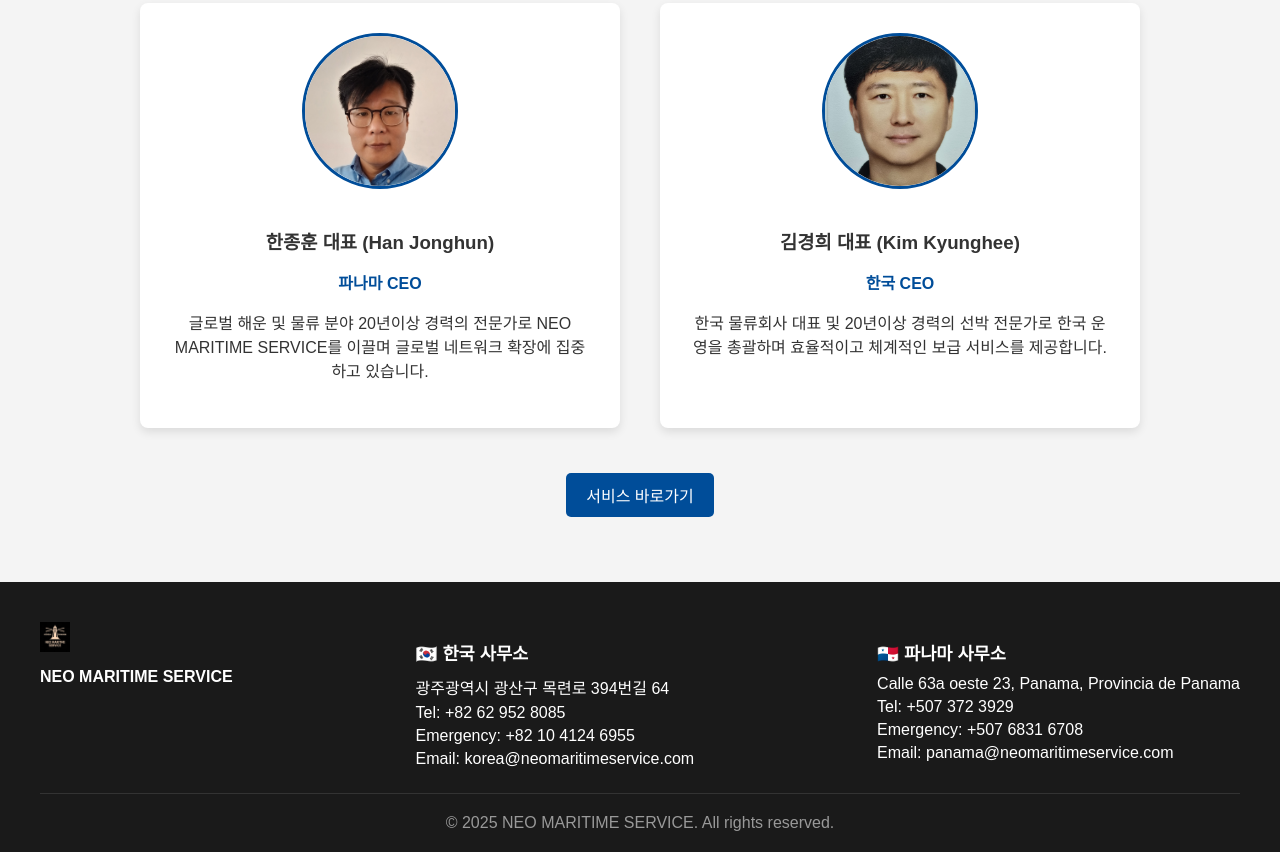
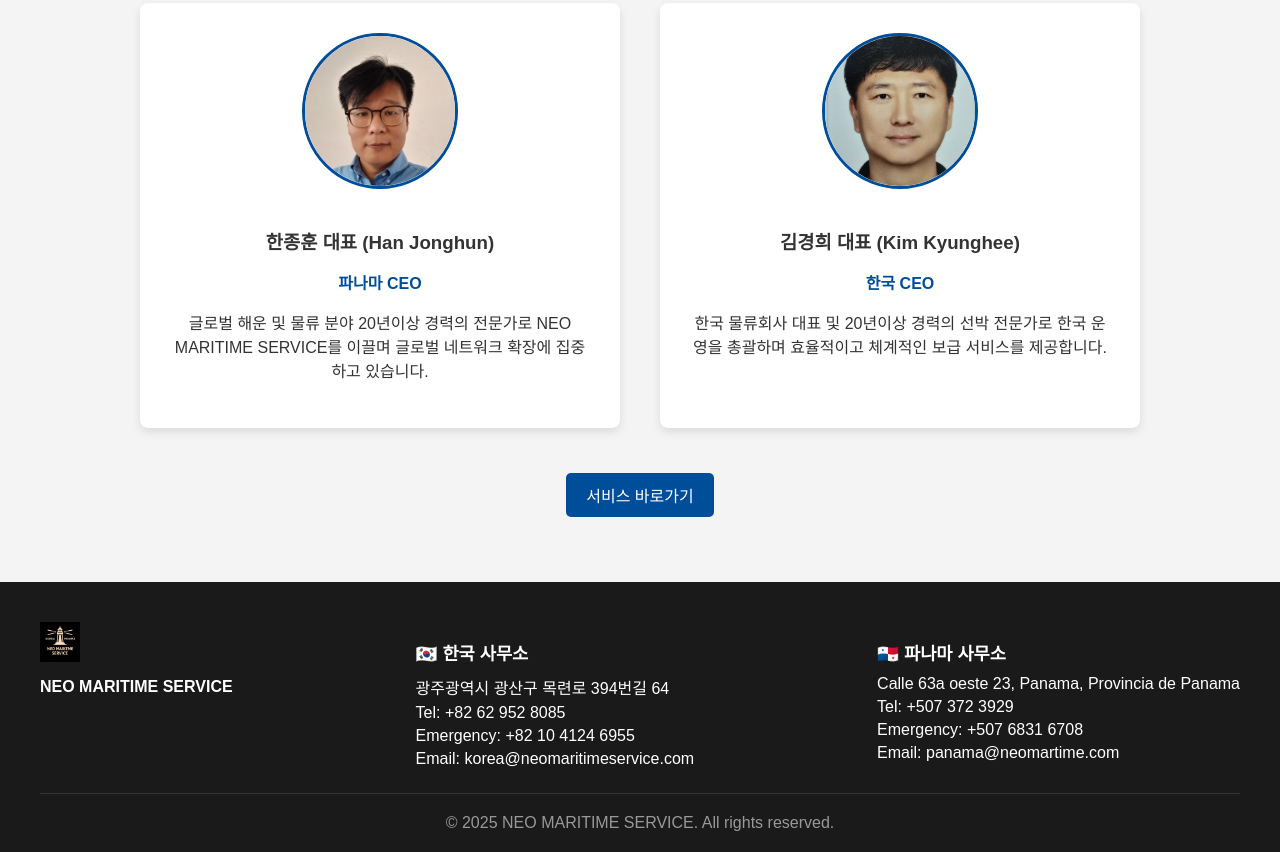
Before and after one commit to jonghunhan33-ai/5, a plain HTML site: page about.html in a window 1280 px wide. Shown: the part 2569-3421 px from the top of the page. Drawn offline with Linux system fonts and the light colour scheme.

Commit message:
Add files via upload

```diff
--- a/about.html
+++ b/about.html
@@ -119,7 +119,7 @@
                 <p>Calle 63a oeste 23, Panama, Provincia de Panama</p>
                 <p>Tel: +507 372 3929</p>
                 <p>Emergency: +507 6831 6708</p>
-                <p>Email: <a href="mailto:panama@neomaritimeservice.com">panama@neomaritimeservice.com</a></p>
+                <p>Email: panama@neomartime.com</p>
             </div>
         </div>
         <div class="copyright" data-translate-key="footer_copyright">
@@ -128,5 +128,4 @@
     </footer>
     <script src="script.js"></script>
 </body>
-
 </html>
--- a/style.css
+++ b/style.css
@@ -66,8 +66,8 @@
 }
 
 .logo {
-    height: 40px; /* 로고 높이 40px 고정 (수정) */
-    width: auto; /* 로고 너비 자동 설정 (수정) */
+    height: 40px !important; /* 로고 높이 40px 고정 (!important 적용) */
+    width: auto; /* 로고 너비 자동 설정 */
     margin-right: 10px;
 }
 
```
